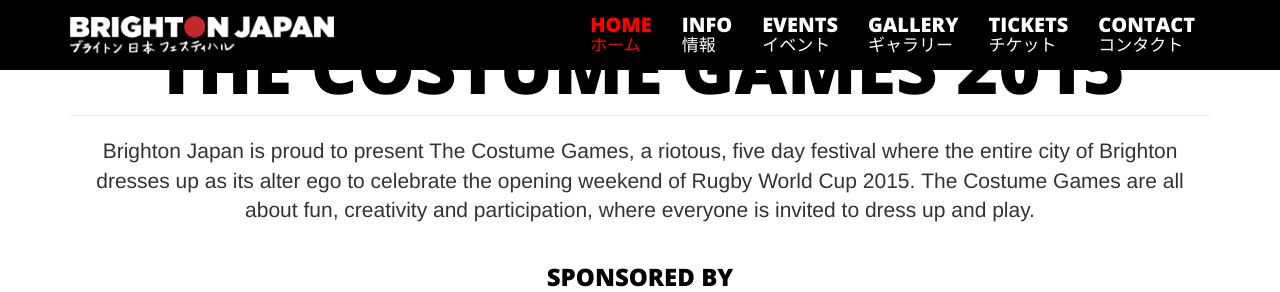
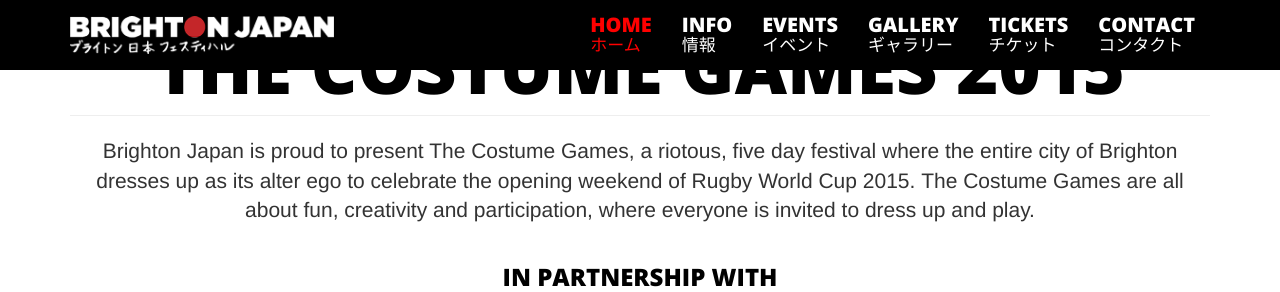
Before and after one commit to costumegames/old-costumegames, a Jekyll site: the page built from _content/index.html, in a window 1280 px wide and 900 px high, scrolled down 903 px, cut to the strip 0-292 px from the top of the window. Built offline with Jekyll 4.4.1, drawn with Linux system fonts in a browser that asks for light colours.

```diff
--- a/_layouts/home.html
+++ b/_layouts/home.html
@@ -9,7 +9,7 @@
       <h1 class="page-header">{{ page.title }}</h1>
       {% include template/content.html %}
       <br>
-      <h3 class="media-heading">Sponsored by</h3>
+      <h3 class="media-heading">In partnership with</h3>
       {% assign sponsors = (site.sponsors | where: 'published', 1 | sort: 'order') %}
       {% include module module="sponsors" title="Sponsors" items=sponsors style="raw" %}
     </div>
```
